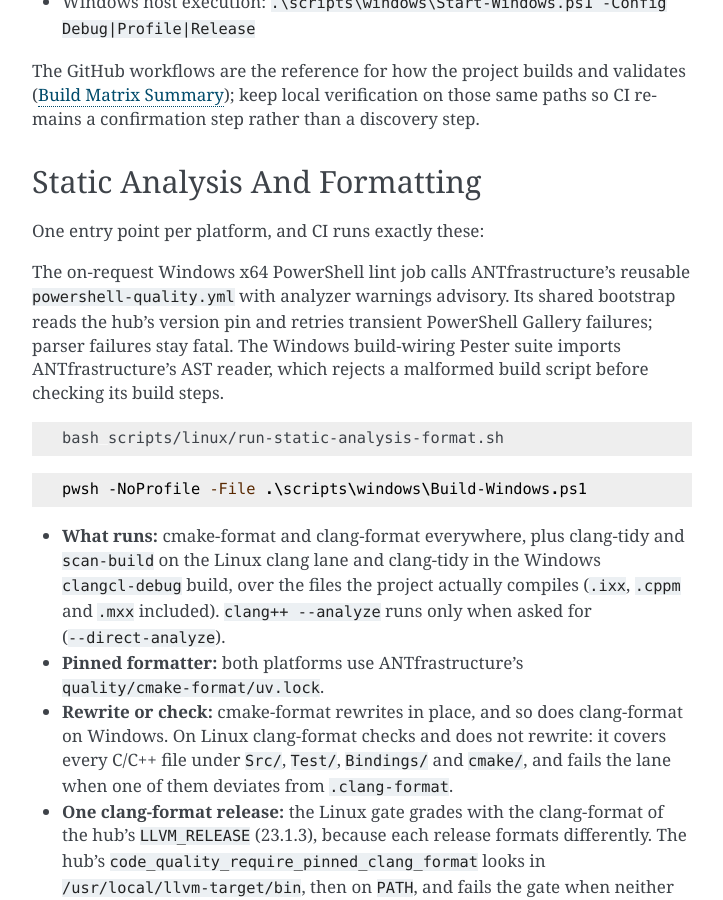
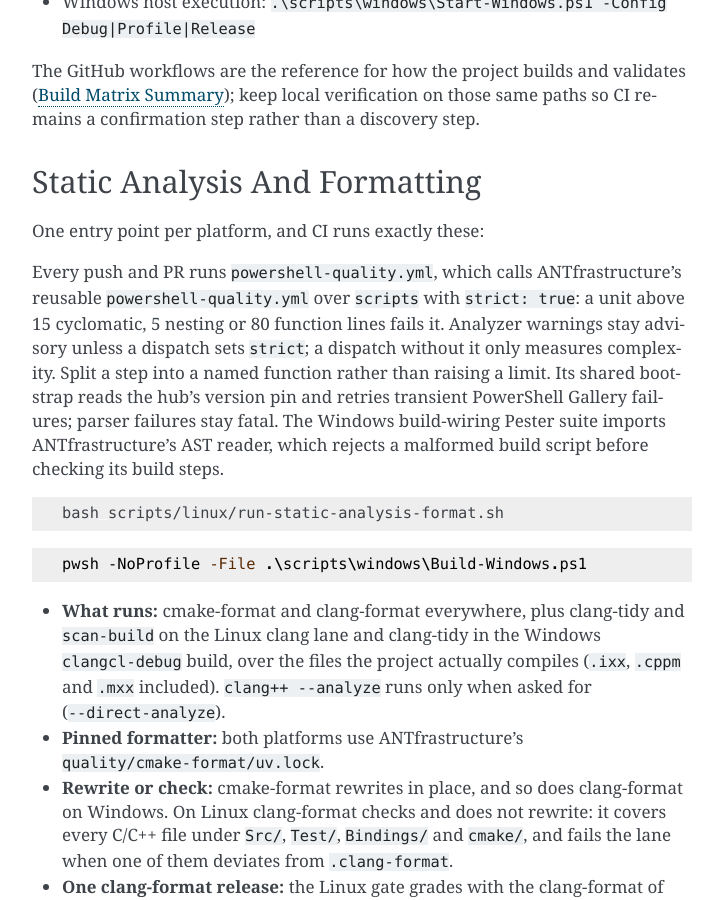
Before and after one commit to Kataglyphis/AccelerANTgine, a Sphinx documentation site: the page built from docs/source/development_workflow.rst, in a window 1280 px wide and 900 px high, scrolled down 5420 px. Shown: the whole window, without its empty margins (388-1111 px from the left). Built offline with Sphinx 7.4.7, drawn with Linux system fonts in a browser that asks for light colours.

Commit message:
refactor(windows): split build steps into functions; strict PowerShell complexity [ci windows]
Build-Windows.ps1 now runs each Invoke-BuildStep from a named function
(the step bodies are moved, not changed; the clang-tidy step keeps Fix),
and the GPU package fixture shares its cabinet, MSI and archive helpers
and the hub's New-TestZipFile. scripts/ goes from 3 complexity findings
(Build-Windows.ps1 script cyclomatic 73 and nesting 6, the fixture's
script cyclomatic 72) to 0, so powershell-quality.yml passes strict on
push and PR; a dispatch without strict still only measures.

Equivalence was checked on Linux with stubbed build commands (identical
call traces for the x64, arm64-cross and staged-test paths) and with a
fake makecab/MSI/verifier (identical 25 verifier calls and package
states for the fixture). The Windows round of this commit is the proof.

Co-Authored-By: Claude Opus 5.5 <noreply@anthropic.com>
Claude-Session: https://claude.ai/code/session_01E5kGgC4RHXZk49NDun2vqo

```diff
--- a/docs/source/development_workflow.rst
+++ b/docs/source/development_workflow.rst
@@ -249,8 +249,11 @@ Static Analysis And Formatting
 
 One entry point per platform, and CI runs exactly these:
 
-The on-request Windows x64 PowerShell lint job calls ANTfrastructure's reusable
-``powershell-quality.yml`` with analyzer warnings advisory. Its shared bootstrap reads the hub's
+Every push and PR runs ``powershell-quality.yml``, which calls ANTfrastructure's reusable
+``powershell-quality.yml`` over ``scripts`` with ``strict: true``: a unit above 15 cyclomatic, 5 nesting
+or 80 function lines fails it. Analyzer warnings stay advisory unless a dispatch sets ``strict``;
+a dispatch without it only measures complexity. Split a step into a named function rather than
+raising a limit. Its shared bootstrap reads the hub's
 version pin and retries transient PowerShell Gallery failures; parser failures stay fatal.
 The Windows build-wiring Pester suite imports ANTfrastructure's AST reader, which rejects a
 malformed build script before checking its build steps.
```
Also changed, not shown: AGENTS.md (+3 -1 lines), CHANGELOG.md (+6 -0 lines), 3 other files.
